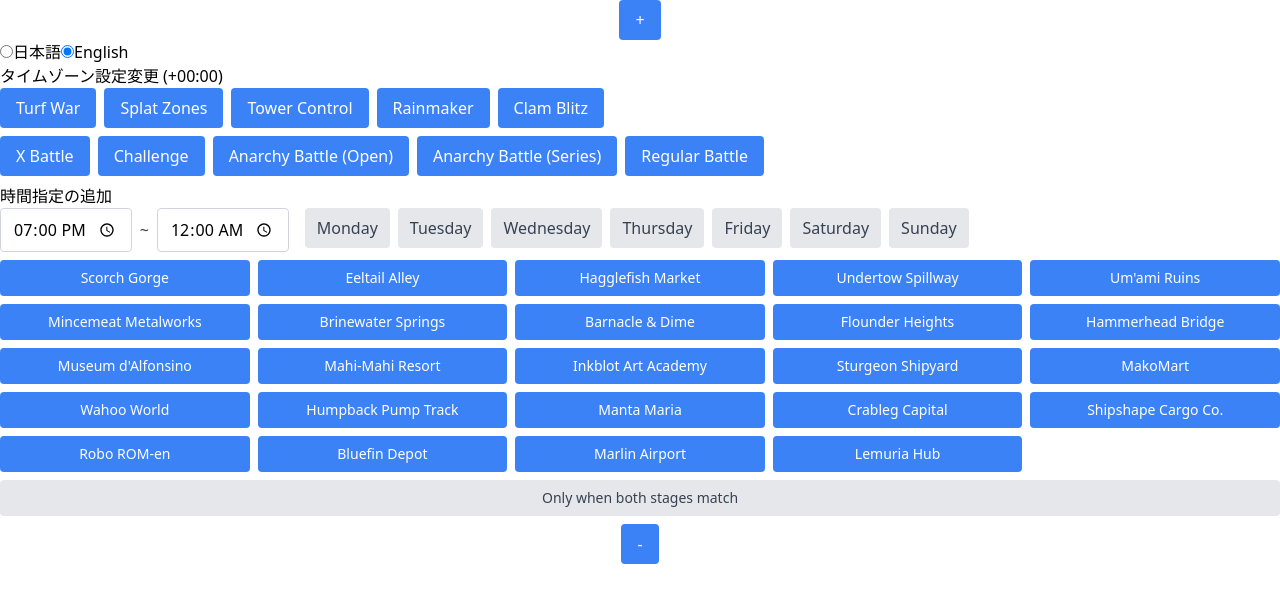
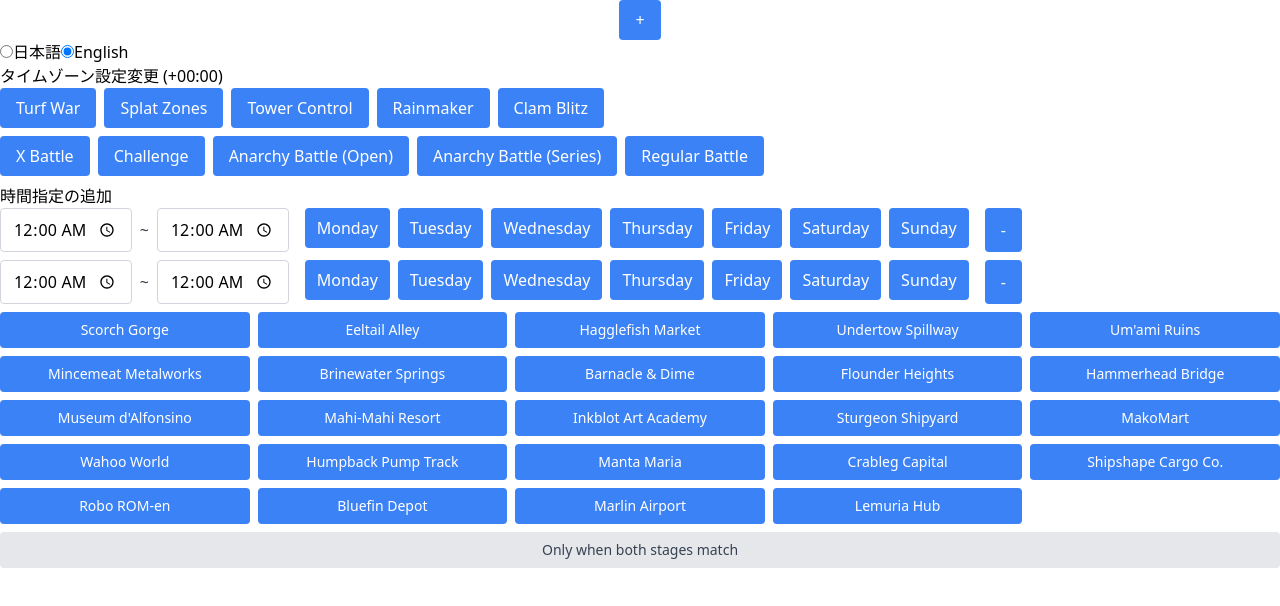
Before and after one commit to nokoika/ink-alarm, a React (Vite) app in the folder front/: page /en in a window 1280 px wide. Both pictures are taken after a click on the button "時間指定の追加". Shown: the top 606 px of the page. Built offline with nearby package versions, Linux system fonts and the light colour scheme.

Commit message:
1個以下にならないように

```diff
--- a/front/src/App.tsx
+++ b/front/src/App.tsx
@@ -11,6 +11,7 @@
 } from '~/contexts/translationLanguageContext'
 import { type TranslationKey, useTranslation } from '~/hooks/useTranslation'
 import {
+  DayOfWeek,
   type FilterCondition,
   Language,
   Mode,
@@ -154,64 +155,104 @@
 const TimeSlotFilter: FC<{
   timeSlot: TimeSlotWithKey
   updateTimeSlot: (newTimeSlot: TimeSlotWithKey) => void
-  removeTimeSlot: () => void
-}> = () => {
+  removeTimeSlot?: (() => void) | undefined
+}> = ({ timeSlot, updateTimeSlot, removeTimeSlot }) => {
   const { t } = useTranslation()
-  const daysOfWeek = [
+  const contents = [
     {
-      key: 'mon',
+      key: DayOfWeek.mon,
       text: t('date.monday'),
+      enabled: timeSlot.dayOfWeeks.includes(DayOfWeek.mon),
     },
     {
-      key: 'tue',
+      key: DayOfWeek.tue,
       text: t('date.tuesday'),
+      enabled: timeSlot.dayOfWeeks.includes(DayOfWeek.tue),
     },
     {
-      key: 'wed',
+      key: DayOfWeek.wed,
       text: t('date.wednesday'),
+      enabled: timeSlot.dayOfWeeks.includes(DayOfWeek.wed),
     },
     {
-      key: 'thu',
+      key: DayOfWeek.thu,
       text: t('date.thursday'),
+      enabled: timeSlot.dayOfWeeks.includes(DayOfWeek.thu),
     },
     {
-      key: 'fri',
+      key: DayOfWeek.fri,
       text: t('date.friday'),
+      enabled: timeSlot.dayOfWeeks.includes(DayOfWeek.fri),
     },
     {
-      key: 'sat',
+      key: DayOfWeek.sat,
       text: t('date.saturday'),
+      enabled: timeSlot.dayOfWeeks.includes(DayOfWeek.sat),
     },
     {
-      key: 'sun',
+      key: DayOfWeek.sun,
       text: t('date.sunday'),
+      enabled: timeSlot.dayOfWeeks.includes(DayOfWeek.sun),
     },
   ]
+
+  const updateDayOfWeek = (dayOfWeek: DayOfWeek, enable: boolean) => {
+    updateTimeSlot({
+      ...timeSlot,
+      dayOfWeeks: enable
+        ? [...timeSlot.dayOfWeeks, dayOfWeek]
+        : timeSlot.dayOfWeeks.filter((d) => d !== dayOfWeek),
+    })
+  }
+  const updateStartTime = (start: string) => {
+    updateTimeSlot({ ...timeSlot, start })
+  }
+  const updateEndTime = (end: string) => {
+    updateTimeSlot({ ...timeSlot, end })
+  }
+
   return (
     <div className="flex gap-4">
       <div className="flex items-center gap-2">
         <input
           type="time"
           className="px-3 py-2 border border-gray-300 rounded focus:outline-none focus:border-blue-500 focus:ring-1 focus:ring-blue-500"
-          defaultValue="19:00"
+          value={timeSlot.start}
+          onChange={(e) => updateStartTime(e.target.value)}
         />
         <span className="text-gray-700">~</span>
         <input
           type="time"
           className="px-3 py-2 border border-gray-300 rounded focus:outline-none focus:border-blue-500 focus:ring-1 focus:ring-blue-500"
-          defaultValue="00:00"
+          value={timeSlot.end}
+          onChange={(e) => updateEndTime(e.target.value)}
         />
       </div>
       <div className="flex flex-wrap gap-2">
-        {daysOfWeek.map(({ key, text }) => (
+        {contents.map(({ key, text, enabled }) => (
           <label key={key} className="cursor-pointer">
-            <input type="checkbox" className="sr-only peer" />
+            <input
+              type="checkbox"
+              className="sr-only peer"
+              checked={enabled}
+              onChange={() => updateDayOfWeek(key, !enabled)}
+            />
             <span className="block px-3 py-2 text-gray-700 bg-gray-200 rounded peer-checked:bg-blue-500 peer-checked:text-white hover:bg-gray-100 transition-colors">
               {text}
             </span>
           </label>
         ))}
       </div>
+
+      {removeTimeSlot && (
+        <button
+          type="button"
+          className="px-4 py-2 text-white bg-blue-500 rounded hover:bg-blue-600 transition-colors"
+          onClick={removeTimeSlot}
+        >
+          -
+        </button>
+      )}
     </div>
   )
 }
@@ -292,10 +333,7 @@
   updateTimeSlots: (timeSlots: TimeSlotWithKey[]) => void
 }> = ({ timeSlots, updateTimeSlots }) => {
   const addTimeSlot = () => {
-    updateTimeSlots([
-      ...timeSlots,
-      { key: uuidv4(), start: '19:00', end: '00:00' },
-    ])
+    updateTimeSlots([...timeSlots, generateDefaultTimeSlot()])
   }
 
   const removeTimeSlot = (key: string) => {
@@ -306,7 +344,7 @@
     updateTimeSlots(
       timeSlots.map((timeSlot) =>
         timeSlot.key === newTimeSlot.key
-          ? { ...timeSlot, newTimeSlot }
+          ? { ...timeSlot, ...newTimeSlot }
           : timeSlot,
       ),
     )
@@ -323,7 +361,11 @@
             key={timeSlot.key}
             timeSlot={timeSlot}
             updateTimeSlot={updateTimeSlot}
-            removeTimeSlot={() => removeTimeSlot(timeSlot.key)}
+            removeTimeSlot={
+              timeSlots.length >= 2
+                ? () => removeTimeSlot(timeSlot.key)
+                : undefined
+            }
           />
         ))}
       </div>
@@ -366,7 +408,7 @@
 const FilterWidget: FC<{
   filter: FilterConditionWithKey
   updateFilter: (filter: Partial<FilterConditionWithKey>) => void
-  removeFilter: () => void
+  removeFilter?: (() => void) | undefined
 }> = ({ filter, updateFilter, removeFilter }) => {
   return (
     <div className="space-y-2">
@@ -386,13 +428,13 @@
         stages={filter.stages}
         updateStages={(stages) => updateFilter({ stages })}
       />
-      <RemoveFilter onClick={removeFilter} />
+      {removeFilter && <RemoveFilter onClick={removeFilter} />}
     </div>
   )
 }
 
 // lint/suspicious/noArrayIndexKey 対策
-type TimeSlotWithKey = TimeSlot & { key: string }
+type TimeSlotWithKey = Required<TimeSlot> & { key: string }
 type FilterConditionWithKey = Required<FilterCondition> & { key: string } & {
   timeSlots: TimeSlotWithKey[]
 }
@@ -494,7 +536,22 @@
     stageIds: Array.from({ length: 24 }, (_, index) => index + 1),
   },
   rules: [Rule.area, Rule.asari, Rule.hoko, Rule.nawabari, Rule.yagura],
-  timeSlots: [],
+  timeSlots: [generateDefaultTimeSlot()],
+})
+
+const generateDefaultTimeSlot = (): TimeSlotWithKey => ({
+  key: uuidv4(),
+  start: '00:00',
+  end: '00:00',
+  dayOfWeeks: [
+    DayOfWeek.mon,
+    DayOfWeek.tue,
+    DayOfWeek.wed,
+    DayOfWeek.thu,
+    DayOfWeek.fri,
+    DayOfWeek.sat,
+    DayOfWeek.sun,
+  ],
 })
 
 const Input: FC = () => {
@@ -504,7 +561,6 @@
   const [utcOffset, setUtcOffset] = useState<string>(getInitilalUtcOffset())
   const { language, setLanguage } = useTranslationLanguageContext()
 
-  // TODO: ちゃんと初期値をつくるようにする
   const addFilter = () => {
     setFilters((prev) => [...prev, generateDefaultFilter()])
   }
@@ -532,7 +588,9 @@
           key={filter.key}
           filter={filter}
           updateFilter={(newFilter) => updateFilter(filter.key, newFilter)}
-          removeFilter={() => removeFilter(filter.key)}
+          removeFilter={
+            filters.length >= 2 ? () => removeFilter(filter.key) : undefined
+          }
         />
       ))}
     </div>
```
